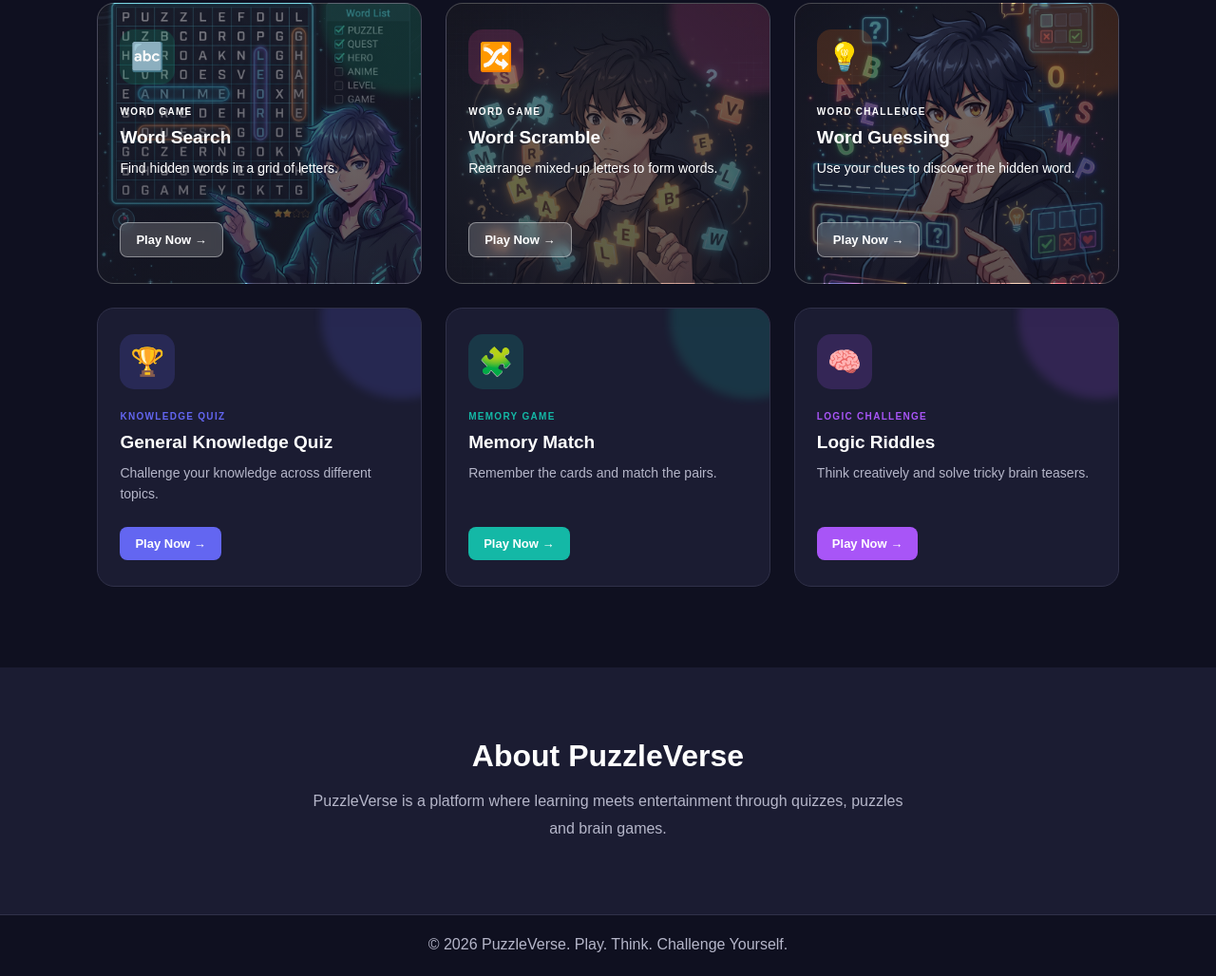
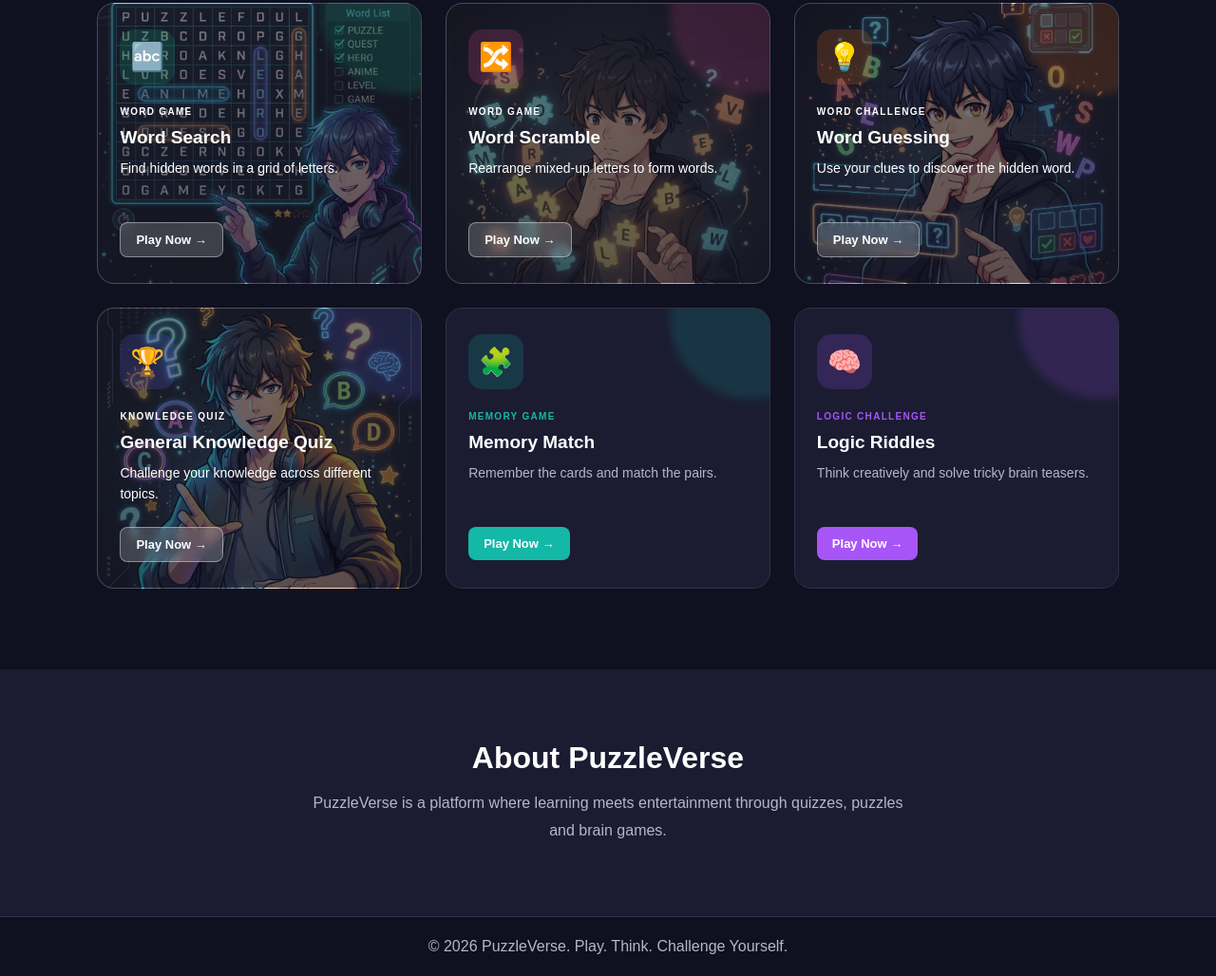
Before and after one commit to Paari-Mannan-M/puzzleverse, a plain HTML site: page index.html in a window 1280 px wide. Shown: the part 1435-2463 px from the top of the page at 95% size. Drawn offline with Linux system fonts and the light colour scheme.

Commit message:
Add anime background to General Knowledge Quiz homepage card

```diff
--- a/style.css
+++ b/style.css
@@ -3273,3 +3273,51 @@ body.light-theme .game-card.game-guessing {
         ),
         url("images/word-guessing-bg.jpg");
 }
+/* GENERAL KNOWLEDGE QUIZ ANIME BACKGROUND */
+
+.game-card.game-quiz {
+    background-image:
+        linear-gradient(
+            rgba(15, 15, 30, 0.55),
+            rgba(15, 15, 30, 0.68)
+        ),
+        url("images/General-Knowledge-bg.jpg");
+
+    background-size: cover;
+    background-position: center 25%;
+    background-repeat: no-repeat;
+
+    color: white;
+    border: 1px solid rgba(255, 255, 255, 0.2);
+}
+
+.game-card.game-quiz h3,
+.game-card.game-quiz p {
+    color: white;
+}
+
+.game-card.game-quiz .game-tag {
+    color: white;
+}
+
+.game-card.game-quiz .play-link {
+    color: white;
+    background: rgba(255, 255, 255, 0.18);
+    border: 1px solid rgba(255, 255, 255, 0.4);
+    backdrop-filter: blur(5px);
+}
+
+.game-card.game-quiz .play-link:hover {
+    background: rgba(255, 255, 255, 0.3);
+}
+
+/* GENERAL KNOWLEDGE QUIZ - LIGHT MODE */
+
+body.light-theme .game-card.game-quiz {
+    background-image:
+        linear-gradient(
+            rgba(15, 15, 30, 0.25),
+            rgba(15, 15, 30, 0.38)
+        ),
+        url("images/General-Knowledge-bg.jpg");
+}
```
